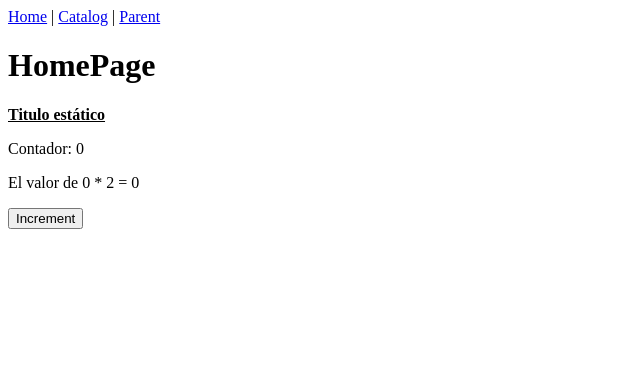
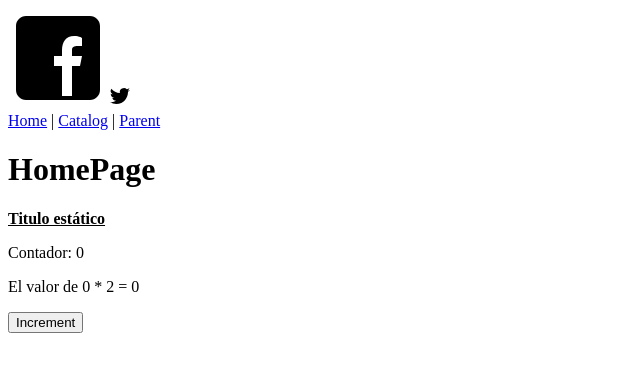
Before and after one commit to edumoro412/ejerciciosAlebat, a Vue app in the folder vue/vue-project/: page / in a window 1280 px wide. Shown: the top 372 px of the page, without its empty margins (0-640 px from the left). Built offline with nearby package versions, Linux system fonts and the light colour scheme; the HTML template or start-up script is replaced by a standard one.

Commit message:
eighteenth excercise done

```diff
--- a/vue/vue-project/src/App.vue
+++ b/vue/vue-project/src/App.vue
@@ -1,10 +1,26 @@
 <script setup lang="ts">
+import { ref } from 'vue'
 import { RouterLink, RouterView } from 'vue-router'
+import FacebookIcon from './icon/FacebookIcon.vue'
+import TwitterIcon from './icon/TwitterIcon.vue'
+const socialMedia = ref([
+  { name: 'Facebook', icon: 'facebook', url: 'https://www.facebook.com', component: FacebookIcon },
+  {
+    name: 'Twitter',
+    icon: 'twitter',
+    url: 'https://www.twitter.com',
+    component: TwitterIcon,
+  },
+])
 </script>
 
 <template>
   <header>
     <div class="wrapper">
+      <nav>
+        <component v-for="media in socialMedia" :key="media.name" :is="media.component">
+        </component>
+      </nav>
       <RouterLink to="/">Home</RouterLink> | <RouterLink to="/catalog">Catalog</RouterLink> |
       <RouterLink to="/parent">Parent</RouterLink>
     </div>
--- /dev/null
+++ b/vue/vue-project/src/icon/FacebookIcon.vue
@@ -0,0 +1,15 @@
+<!-- TwitterIcon.vue -->
+<template>
+  <svg
+    xmlns="http://www.w3.org/2000/svg"
+    x="0px"
+    y="0px"
+    width="100"
+    height="100"
+    viewBox="0 0 50 50"
+  >
+    <path
+      d="M41,4H9C6.24,4,4,6.24,4,9v32c0,2.76,2.24,5,5,5h32c2.76,0,5-2.24,5-5V9C46,6.24,43.76,4,41,4z M37,19h-2c-2.14,0-3,0.5-3,2 v3h5l-1,5h-4v15h-5V29h-4v-5h4v-3c0-4,2-7,6-7c2.9,0,4,1,4,1V19z"
+    ></path>
+  </svg>
+</template>
--- /dev/null
+++ b/vue/vue-project/src/icon/TwitterIcon.vue
@@ -0,0 +1,8 @@
+<template>
+  <svg width="24" height="24" viewBox="0 0 24 24" fill="none" xmlns="http://www.w3.org/2000/svg">
+    <path
+      d="M22 5.92a8.38 8.38 0 0 1-2.36.64 4.15 4.15 0 0 0 1.83-2.3 8.23 8.23 0 0 1-2.6 1 4.14 4.14 0 0 0-7 3.76 11.74 11.74 0 0 1-8.52-4.3 4.14 4.14 0 0 0 1.28 5.53 4.07 4.07 0 0 1-1.88-.52v.05a4.13 4.13 0 0 0 3.32 4 4.2 4.2 0 0 1-1.86.07 4.15 4.15 0 0 0 3.87 2.88A8.34 8.34 0 0 1 2 18.08a11.74 11.74 0 0 0 6.29 1.84c7.55 0 11.7-6.26 11.7-11.7v-.53A8.43 8.43 0 0 0 22 5.92z"
+      fill="currentColor"
+    />
+  </svg>
+</template>
```
